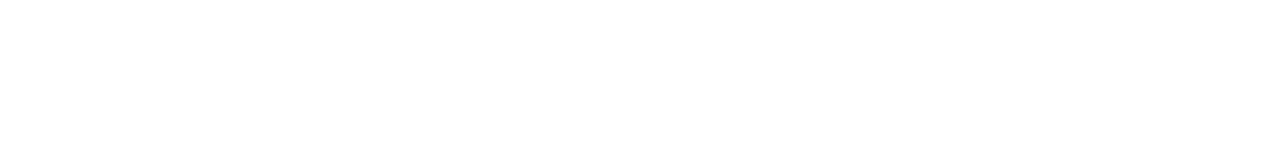
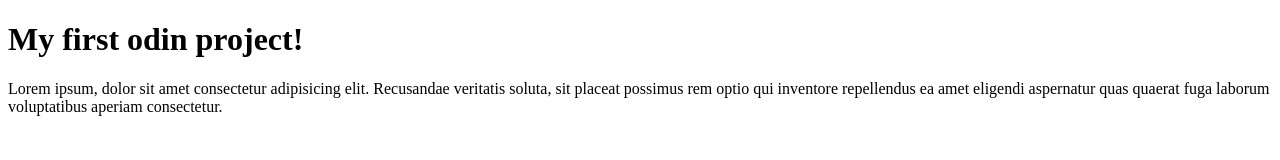
Before and after one commit to Kushshe/git_test, a plain HTML site: page index.html in a window 1280 px wide. Drawn offline with Linux system fonts and the light colour scheme.

Commit message:
Update index.html
Added paragraph and h1 elements

```diff
--- a/index.html
+++ b/index.html
@@ -5,5 +5,13 @@
     <meta name="viewport" content="width=device-width, initial-scale=1.0" />
     <title>Document</title>
   </head>
-  <body></body>
+  <body>
+    <h1>My first odin project!</h1>
+    <p>
+      Lorem ipsum, dolor sit amet consectetur adipisicing elit. Recusandae
+      veritatis soluta, sit placeat possimus rem optio qui inventore repellendus
+      ea amet eligendi aspernatur quas quaerat fuga laborum voluptatibus aperiam
+      consectetur.
+    </p>
+  </body>
 </html>
```
